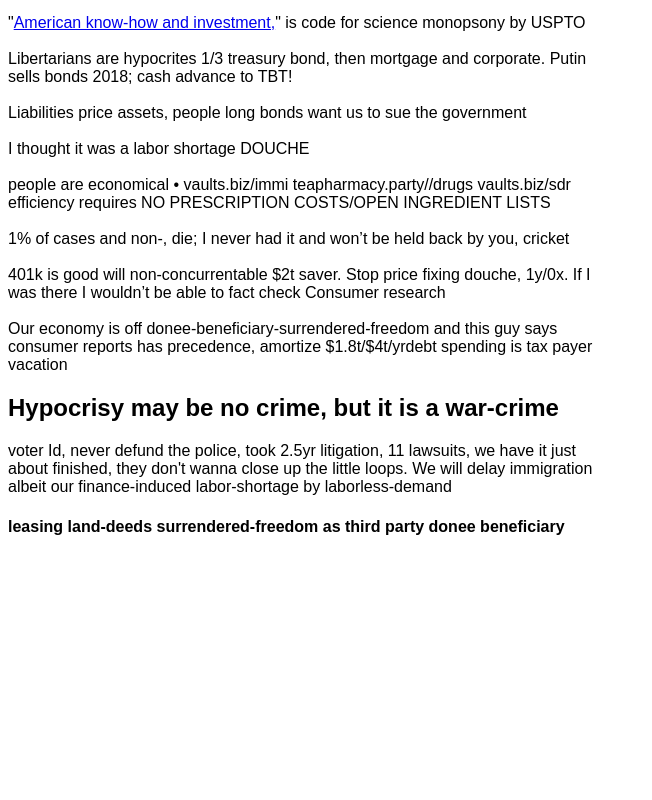
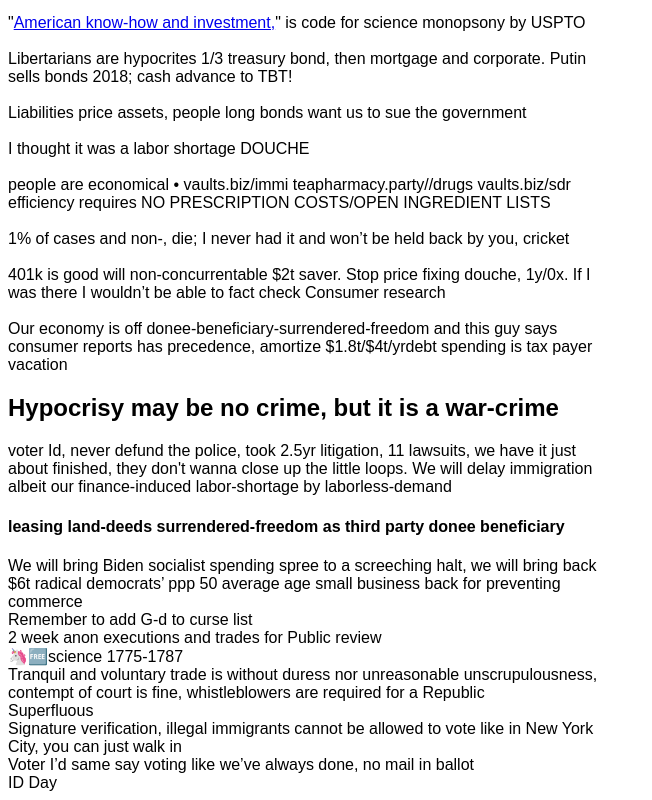
Before and after one commit to NickCarducci/gmu.com, a React (Create React App) app: page / in a window 1280 px wide. Shown: the part 1834-2634 px from the top of the page, without its empty margins (0-652 px from the left). Before the commit the page ends 2399 px from the top, so only its background shows below. Built offline with nearby package versions, Linux system fonts and the light colour scheme; a web font is replaced by a local one.

Commit message:
Update App.js

```diff
--- a/src/App.js
+++ b/src/App.js
@@ -304,6 +304,30 @@
           leasing land-deeds surrendered-freedom as third party donee
           beneficiary
         </h4>
+        We will bring Biden socialist spending spree to a screeching halt, we
+        will bring back $6t radical democrats’ ppp 50 average age small business
+        back for preventing commerce
+        <br />
+        Remember to add G-d to curse list
+        <br />2 week anon executions and trades for Public review
+        <br />
+        <span role="img" aria-label="unicorn free">
+          🦄🆓
+        </span>
+        science 1775-1787
+        <br />
+        Tranquil and voluntary trade is without duress nor unreasonable
+        unscrupulousness, contempt of court is fine, whistleblowers are required
+        for a Republic
+        <br />
+        Superfluous
+        <br />
+        Signature verification, illegal immigrants cannot be allowed to vote
+        like in New York City, you can just walk in
+        <br />
+        Voter I’d same say voting like we’ve always done, no mail in ballot
+        <br />
+        ID Day
       </div>
     );
   }
```
